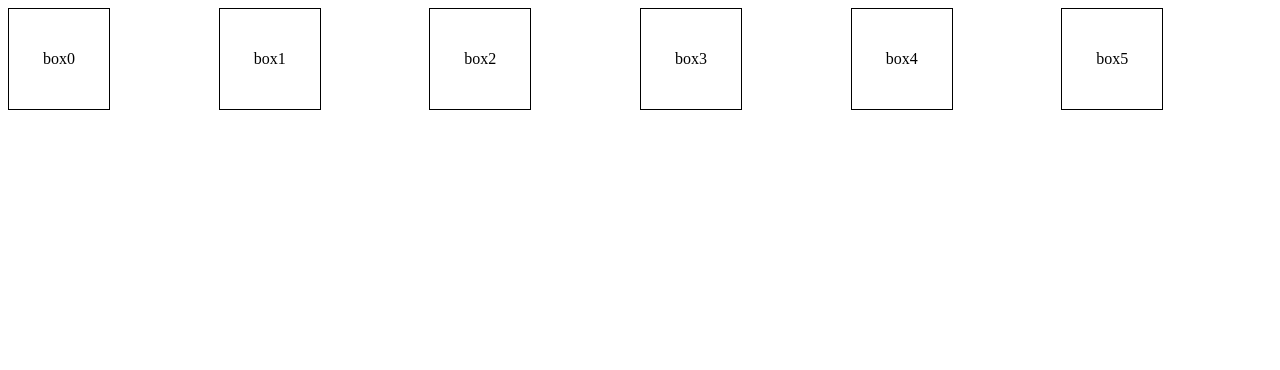
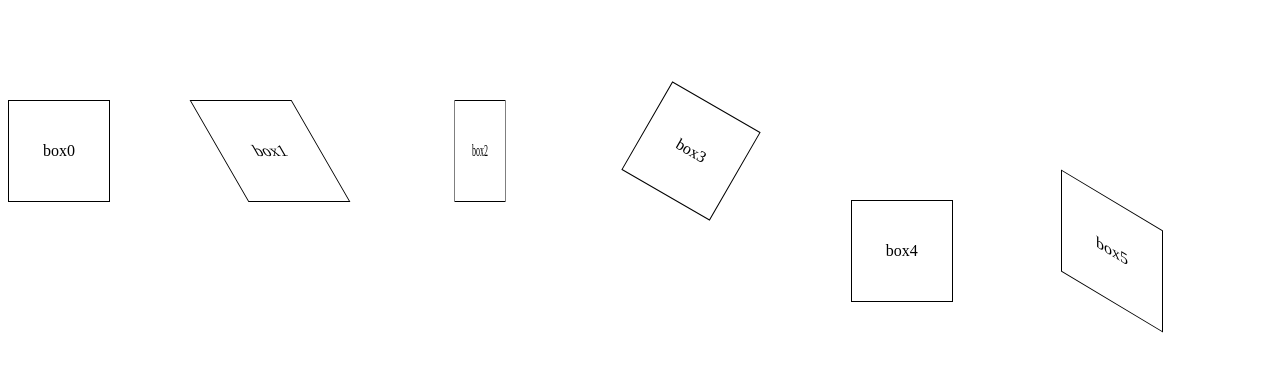
Before and after one commit to taotaower/css3-exercise, a plain HTML site: page ex2/pages/index.html in a window 1280 px wide. Drawn offline with nearby package versions, Linux system fonts and the light colour scheme.

Commit message:
ex2 done

```diff
--- a/ex2/css/index.css
+++ b/ex2/css/index.css
@@ -17,7 +17,33 @@
 
 .table {
 
+    margin-top: 100px;
     display: table;
     width: 100%;
     table-layout: fixed;    /* For cells of equal size */
 }
+
+#box1{
+
+    transform:skewX(30deg)
+}
+
+#box2{
+
+    transform:scale(0.5,1);
+}
+
+#box3{
+
+    transform: rotate(30deg);
+}
+
+#box4{
+    transform:translate(0px,100px);
+}
+
+#box5{
+    transform:matrix(1,0.6,0,1,0,100);
+
+
+}
```
